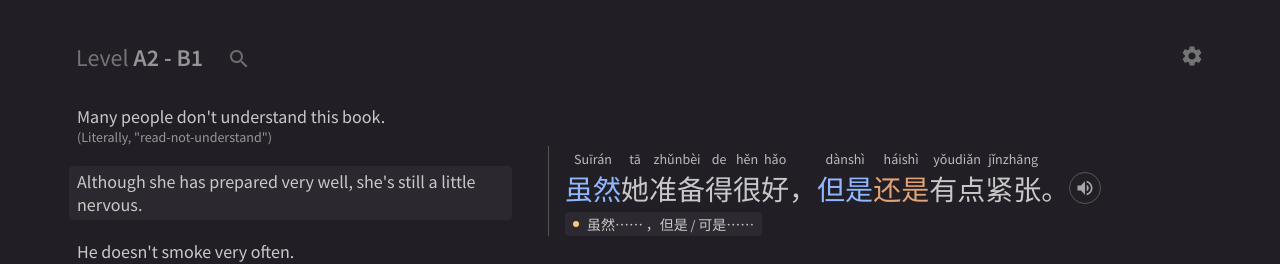
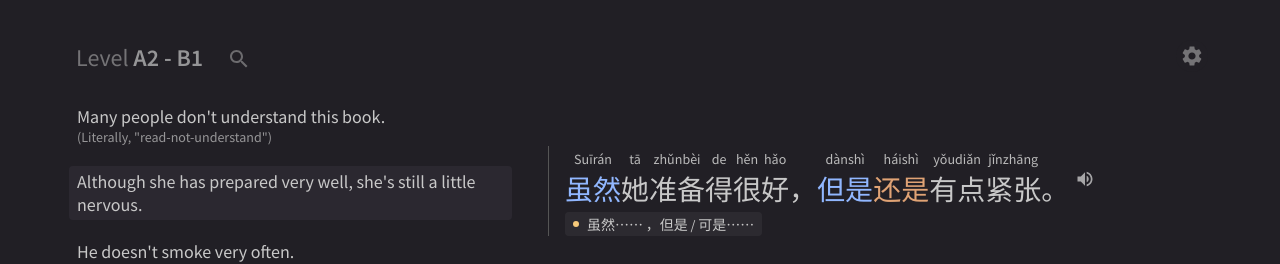
Before and after one commit to Xyzrr/shuo-chinese, a React (Vite) app: page / in a window 1280 px wide. Both pictures are taken after a click on the element 286 px from the left and 193 px from the top of the page. Shown: the top 264 px of the page. Built offline with nearby package versions, Linux system fonts and the light colour scheme.

Commit message:
try different syling for audio button

```diff
--- a/src/ChineseRenderer.styles.ts
+++ b/src/ChineseRenderer.styles.ts
@@ -82,7 +82,8 @@ export const Wrapper = styled.div<{ specialType?: string }>`
     `}
 `;
 
-export const AudioButton = styled.div`
+export const AudioButton = styled.div<{ playing?: boolean }>`
+  flex-shrink: 0;
   margin-top: 4px;
   font-size: 20px;
   border-radius: 50%;
@@ -91,7 +92,7 @@ export const AudioButton = styled.div`
   justify-content: center;
   width: 32px;
   height: 32px;
-  border: 1px solid #555;
+  border: 1px solid ${(props) => (props.playing ? "#555" : "transparent")};
   @media (hover: hover) {
     &:hover {
       background: rgba(255, 255, 255, 0.1);
@@ -109,3 +110,10 @@ export const AudioButton = styled.div`
     color: rgba(255, 255, 255, 0.6);
   }
 `;
+
+export const CharsWrapper = styled.div``;
+
+export const CharsAndAudioWrapper = styled.div`
+  display: flex;
+  align-items: center;
+`;
--- a/src/ChineseRenderer.tsx
+++ b/src/ChineseRenderer.tsx
@@ -30,6 +30,8 @@ const ChineseRenderer: React.FC<ChineseRendererProps> = ({
       {specialType === "incorrect" && <S.StyledXIcon />}
       {specialType === "q" && <S.StyledWarningIcon />}
       <S.InnerWrapper>
+        <S.CharsAndAudioWrapper>
+          <S.CharsWrapper>
             {chineseWords.map((word, i) => {
               const CharsComponent = word.strong
                 ? S.StrongChars
@@ -52,10 +54,9 @@ const ChineseRenderer: React.FC<ChineseRendererProps> = ({
                 </S.WordWrapper>
               );
             })}
-        <S.WordWrapper>
-          {/* Filler pinyin to guarantee alignment */}
-          {settingsContext.showPinyin && <S.Pinyin>{"\xa0"}</S.Pinyin>}
+          </S.CharsWrapper>
           <S.AudioButton
+            playing={audioPlaying}
             onClick={async () => {
               if (audioPlaying) {
                 currentAudio?.pause();
@@ -81,7 +82,7 @@ const ChineseRenderer: React.FC<ChineseRendererProps> = ({
           >
             {audioPlaying ? <StopIcon /> : <AudioIcon />}
           </S.AudioButton>
-        </S.WordWrapper>
+        </S.CharsAndAudioWrapper>
         {english && (
           <S.English>
             {english}
```
Lines whose indentation alone changed are shown as unchanged.
